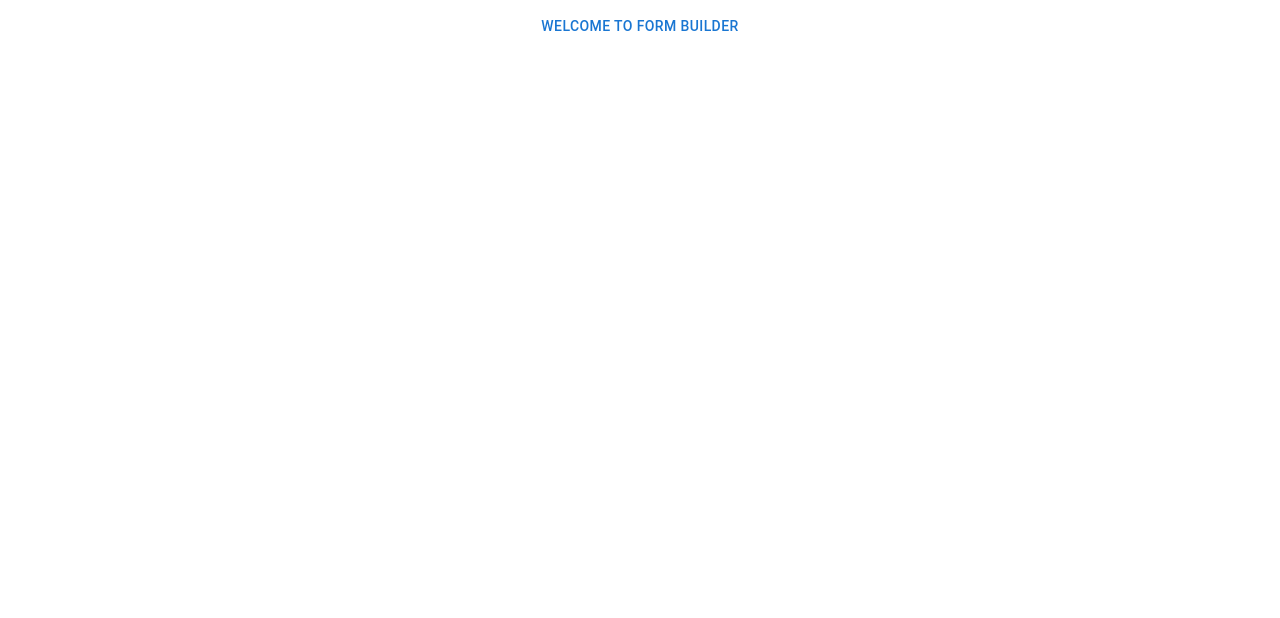
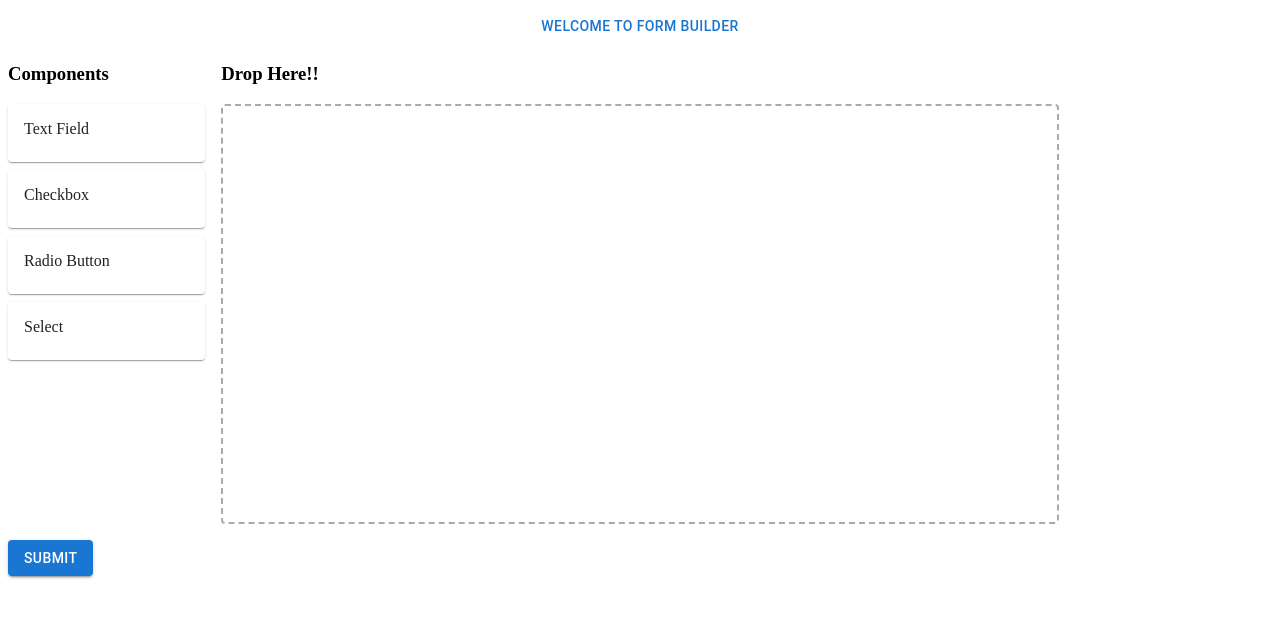
Before and after one commit to AyushTimalsina/Custom-Form-Builder, a React (Vite) app: page / in a window 1280 px wide. Shown: the top 618 px of the page. Built offline with nearby package versions, Linux system fonts and the light colour scheme.

Commit message:
Form builder layout added and strict mode removed

```diff
--- a/package.json
+++ b/package.json
@@ -12,8 +12,11 @@
   "dependencies": {
     "@emotion/react": "^11.11.1",
     "@emotion/styled": "^11.11.0",
+    "@mui/icons-material": "^5.14.0",
     "@mui/material": "^5.13.7",
+    "ant": "^0.2.0",
     "react": "^18.2.0",
+    "react-beautiful-dnd": "^13.1.1",
     "react-dom": "^18.2.0"
   },
   "devDependencies": {
--- a/src/App.jsx
+++ b/src/App.jsx
@@ -1,5 +1,6 @@
 import { Box, Button } from "@mui/material";
 import React from "react";
+import FormBuilder from "./components/FormBuilder";
 
 const App = () => {
   return (
@@ -7,6 +8,7 @@ const App = () => {
       <Box align={"center"}>
         <Button>Welcome to Form Builder</Button>
       </Box>
+      <FormBuilder />
     </>
   );
 };
--- /dev/null
+++ b/src/components/FormBuilder.jsx
@@ -0,0 +1,183 @@
+import React, { useState } from "react";
+import { DragDropContext, Droppable, Draggable } from "react-beautiful-dnd";
+import {
+  Card,
+  CardContent,
+  Grid,
+  TextField,
+  Checkbox,
+  Radio,
+  Button,
+  Select,
+  MenuItem,
+} from "@mui/material";
+
+const FormBuilder = () => {
+  const [items, setItems] = useState([
+    { id: "item-1", type: "text", label: "Text Field" },
+    { id: "item-2", type: "checkbox", label: "Checkbox" },
+    { id: "item-3", type: "radio", label: "Radio Button" },
+    { id: "item-4", type: "select", label: "Select" },
+  ]);
+  const [formFields, setFormFields] = useState([]);
+  const [formJson, setFormJson] = useState("");
+
+  const handleDragEnd = (result) => {
+    if (!result.destination) return;
+
+    const reorderedItems = Array.from(items);
+    const [removed] = reorderedItems.splice(result.source.index, 1);
+    reorderedItems.splice(result.destination.index, 0, removed);
+
+    setItems(reorderedItems);
+
+    const draggedItem = items.find((item) => item.id === removed.id);
+    if (!formFields.some((field) => field.id === draggedItem.id)) {
+      setFormFields([...formFields, draggedItem]);
+    }
+  };
+
+  const handleFormSubmit = () => {
+    const json = JSON.stringify(formFields);
+    console.log(json);
+    setFormJson(json);
+  };
+
+  const handleRemoveField = (fieldId) => {
+    const updatedFields = formFields.filter((field) => field.id !== fieldId);
+    setFormFields(updatedFields);
+  };
+
+  const renderFormField = (field) => {
+    switch (field.type) {
+      case "text":
+        return (
+          <TextField
+            key={field.id}
+            label={field.label}
+            fullWidth
+            variant="outlined"
+            style={{ marginBottom: "8px" }}
+          />
+        );
+      case "checkbox":
+        return (
+          <Checkbox
+            key={field.id}
+            label={field.label}
+            style={{ marginBottom: "8px" }}
+          />
+        );
+      case "radio":
+        return (
+          <Radio
+            key={field.id}
+            label={field.label}
+            style={{ marginBottom: "8px" }}
+          />
+        );
+      case "select":
+        return (
+          <Select
+            key={field.id}
+            label={field.label}
+            fullWidth
+            variant="outlined"
+            style={{ marginBottom: "8px" }}
+          >
+            <MenuItem value="option1">Option 1</MenuItem>
+            <MenuItem value="option2">Option 2</MenuItem>
+            <MenuItem value="option3">Option 3</MenuItem>
+          </Select>
+        );
+      default:
+        return null;
+    }
+  };
+
+  return (
+    <DragDropContext onDragEnd={handleDragEnd}>
+      <Grid container spacing={2}>
+        <Grid item xs={2}>
+          <h3>Components</h3>
+          <Droppable droppableId="form-builder">
+            {(provided) => (
+              <div {...provided.droppableProps} ref={provided.innerRef}>
+                {items.map((item, index) => (
+                  <Draggable key={item.id} draggableId={item.id} index={index}>
+                    {(provided) => (
+                      <Card
+                        {...provided.draggableProps}
+                        {...provided.dragHandleProps}
+                        ref={provided.innerRef}
+                        sx={{ marginBottom: "8px" }}
+                      >
+                        <CardContent>{item.label}</CardContent>
+                      </Card>
+                    )}
+                  </Draggable>
+                ))}
+                {provided.placeholder}
+              </div>
+            )}
+          </Droppable>
+        </Grid>
+        <Grid item xs={8}>
+          <h3>Drop Here!!</h3>
+          <Droppable droppableId="drop-zone">
+            {(provided) => (
+              <div
+                {...provided.droppableProps}
+                ref={provided.innerRef}
+                style={{
+                  height: "400px",
+                  border: "2px dashed #aaa",
+                  borderRadius: "4px",
+                  padding: "8px",
+                }}
+              >
+                {formFields.map((field, index) => (
+                  <div
+                    key={field.id}
+                    style={{
+                      display: "flex",
+                      alignItems: "center",
+                      marginBottom: "8px",
+                    }}
+                  >
+                    {renderFormField(field)}
+                    <Button
+                      variant="outlined"
+                      color="error"
+                      size="small"
+                      onClick={() => handleRemoveField(field.id)}
+                      style={{ marginLeft: "8px" }}
+                    >
+                      x
+                    </Button>
+                  </div>
+                ))}
+                {provided.placeholder}
+              </div>
+            )}
+          </Droppable>
+        </Grid>
+      </Grid>
+      <Button
+        variant="contained"
+        onClick={handleFormSubmit}
+        style={{ marginTop: "16px" }}
+      >
+        Submit
+      </Button>
+      {formJson && (
+        <div style={{ marginTop: "16px" }}>
+          <strong>Form JSON:</strong>
+          <pre>{formJson}</pre>
+        </div>
+      )}
+    </DragDropContext>
+  );
+};
+
+export default FormBuilder;
--- a/src/main.jsx
+++ b/src/main.jsx
@@ -2,8 +2,4 @@ import React from "react";
 import ReactDOM from "react-dom/client";
 import App from "./App.jsx";
 
-ReactDOM.createRoot(document.getElementById("root")).render(
-  <React.StrictMode>
-    <App />
-  </React.StrictMode>
-);
+ReactDOM.createRoot(document.getElementById("root")).render(<App />);
```
Also changed, not shown: 1 other file (tests, documents, lock files or other folders).
